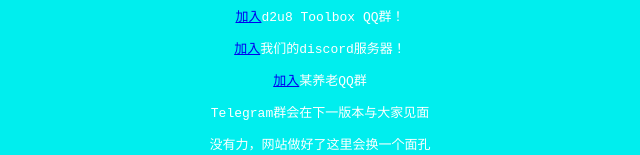
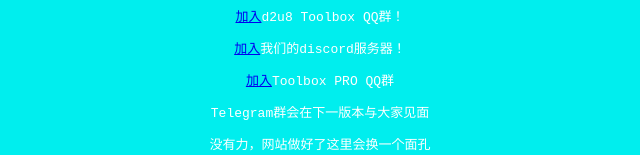
Before and after one commit to d2u8/d2u8.github.io, a plain HTML site: page tb/addgroup.html in a window 1280 px wide. Shown: the part 189-344 px from the top of the page, without its empty margins (320-960 px from the left). Drawn offline with Linux system fonts and the light colour scheme.

Commit message:
Update addgroup.html

```diff
--- a/tb/addgroup.html
+++ b/tb/addgroup.html
@@ -21,7 +21,7 @@
 
     <pre><a href="https://jq.qq.com/?_wv=1027&k=k6S39Fcl">加入</a>d2u8 Toolbox QQ群！</pre>
     <pre><a href="http://dsc.gg/tbpro">加入</a>我们的discord服务器！</pre>
-    <pre><a href="https://jq.qq.com/?_wv=1027&k=k6S39Fcl">加入</a>某养老QQ群</pre>
+    <pre><a href="https://jq.qq.com/?_wv=1027&k=k6S39Fcl">加入</a>Toolbox PRO QQ群</pre>
     <pre>Telegram群会在下一版本与大家见面</pre>
 
     <pre>没有力，网站做好了这里会换一个面孔
```
